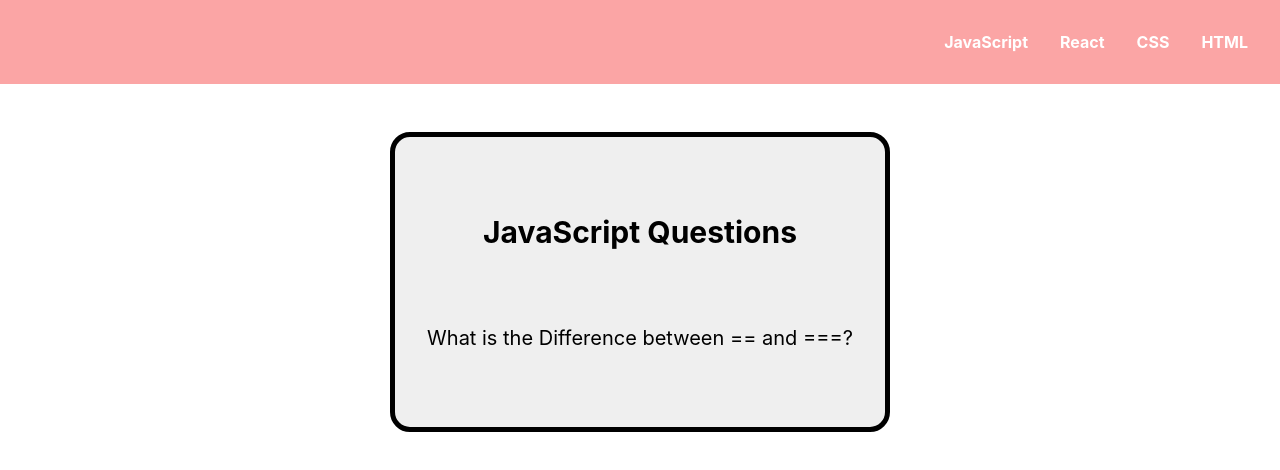
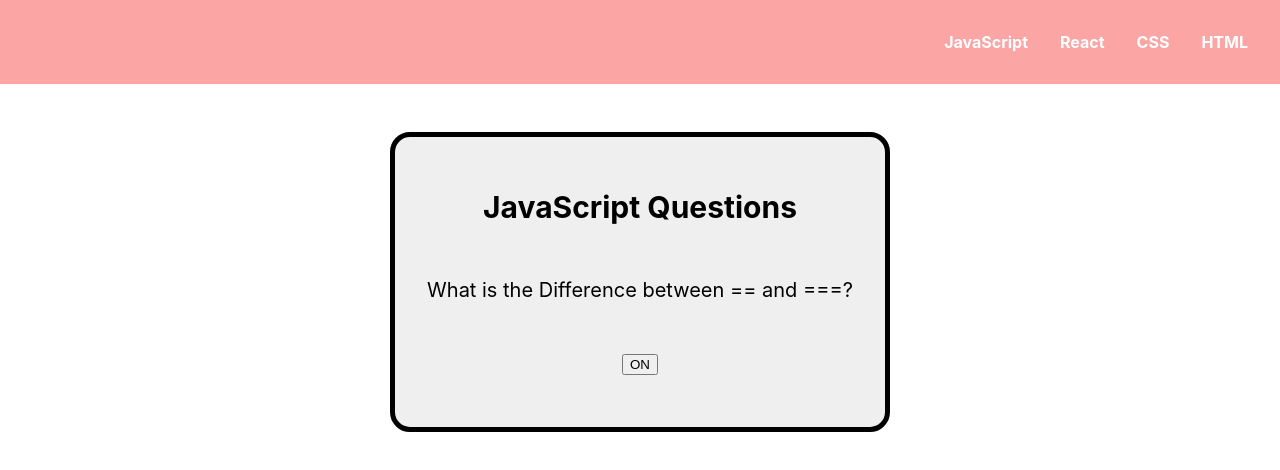
Before and after one commit to sokradyschey/interview-app, a React app: page / in a window 1280 px wide. Built offline with nearby package versions, Linux system fonts and the light colour scheme.

Commit message:
Adding a button to initiate flip

```diff
--- a/src/CSS/Card.css
+++ b/src/CSS/Card.css
@@ -1,9 +1,26 @@
+.CardWrapper{
+    position: relative;
+    -o-perspective: 900px;
+    -webkit-perspective: 900px;
+    -ms-perspective: 900px;
+    perspective: 900px;
+    margin: 0 auto;
+}
+
 .BodyContainer {
     box-sizing: border-box;
     width: 100%;
     display: flex;
     justify-content: center;
     padding: 1em;
+    -o-transition: all 1s ease-in-out;
+    -webkit-transition: all 1s ease-in-out;
+    -ms-transition: all 1s ease-in-out;
+    transition: all 1s ease-in-out;
+    -o-transform-style: preserve-3d;
+    -webkit-transform-style: preserve-3d;
+    -ms-transform-style: preserve-3d;
+    transform-style: preserve-3d;
 }
 .CardContainer{
     box-sizing: border-box;
@@ -17,6 +34,21 @@
     background-color: #efefef;
     border: 5px solid black;
     border-radius: 20px;
+    -o-transition: all 1s ease-in-out;
+    -webkit-transition: all 1s ease-in-out;
+    -ms-transition: all 1s ease-in-out;
+    transition: all 1s ease-in-out;
+    -o-transform-style: preserve-3d;
+    -webkit-transform-style: preserve-3d;
+    -ms-transform-style: preserve-3d;
+    transform-style: preserve-3d;
+}
+
+.flip{
+    -o-transform: rotateY(-180deg);
+    -webkit-transform: rotateY(-180deg);
+    -ms-transform: rotateY(-180deg);
+    transform: rotateY(-180deg);
 }
 
 .Title {
--- a/src/CSS/Header.css
+++ b/src/CSS/Header.css
@@ -7,6 +7,7 @@
     margin-bottom: 2em;
     background-color: #FBA5A5;
     color: #fff;
+
 }
 
 .navigation {
--- a/src/Components/Card.js
+++ b/src/Components/Card.js
@@ -1,18 +1,24 @@
 import React from 'react';
 import '../CSS/Card.css';
-
+import FlipCard from './Flip.js'
 
 class Card extends React.Component {
     constructor() {
       super();
-      this.state = {question: "What is the Difference between == and ===?"};
+      this.state = {
+        question: "What is the Difference between == and ===?",
+        tips: "TBD"
+      };
     }
     render() {
       return (
-        <div className='BodyContainer'>
-          <div className='CardContainer'>
-              <div className='Title'>JavaScript Questions</div>
-              <div className="Question">{this.state.question}</div>
+        <div className="CardWrapper">
+          <div className='BodyContainer'>
+            <div className='CardContainer'>
+                <div className='Title'>JavaScript Questions</div>
+                <div className="Question">{this.state.question}</div>
+                <FlipCard />
+            </div>
           </div>
         </div>
     )}
--- /dev/null
+++ b/src/Components/Flip.js
@@ -0,0 +1,26 @@
+import React from 'react';
+
+class FlipCard extends React.Component {
+    constructor(props) {
+        super();
+        this.state = {isToggleOn: true};
+
+        this.handleClick = this.handleClick.bind(this);
+    }
+
+    handleClick() {
+        this.setState(state => ({
+            isToggleOn: !state.isToggleOn
+        }));
+    }
+
+    render() {
+        return(
+            <button onClick={this.handleClick}>
+                {this.state.isToggleOn ? 'ON' : 'OFF'}
+            </button>
+        );
+    }
+}
+
+export default FlipCard;
```
